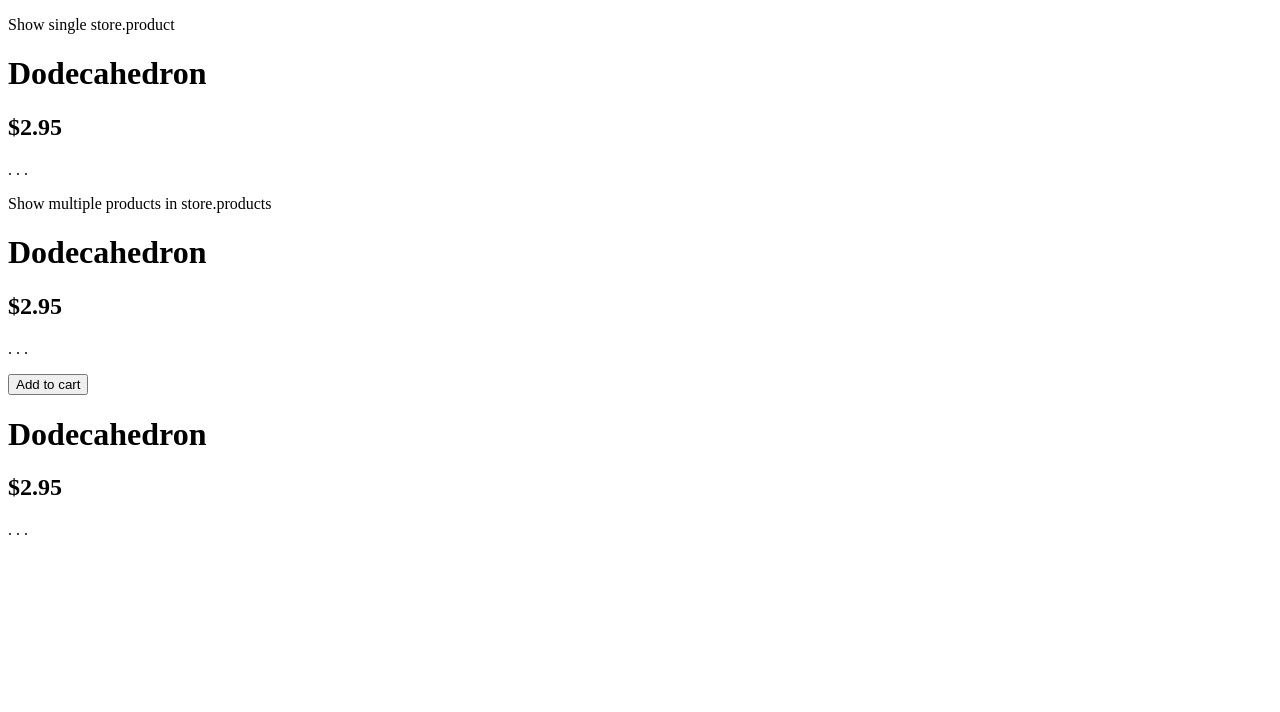
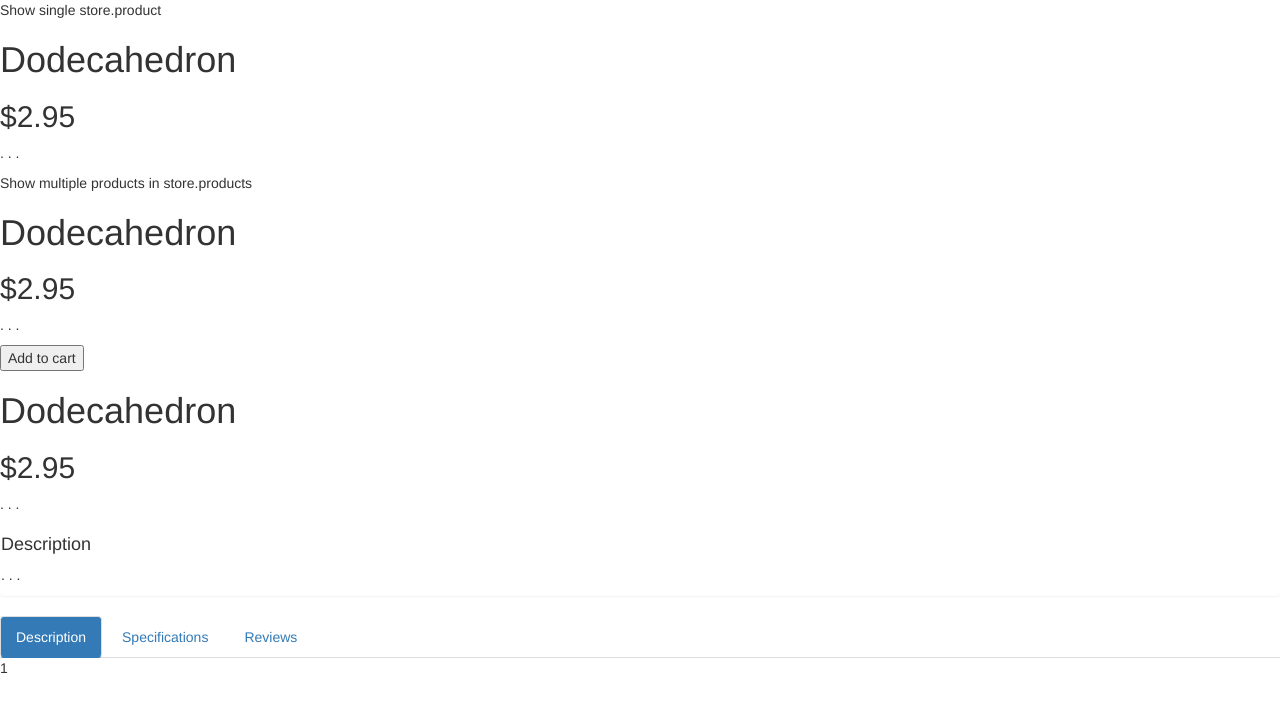
Before and after one commit to mauricioprado00/learning-angular, a plain HTML site: page codeschool/index.html in a window 1280 px wide. Drawn offline with Linux system fonts and the light colour scheme.

Commit message:
ng-class, ng-init, ng-click

```diff
--- a/codeschool/index.html
+++ b/codeschool/index.html
@@ -1,11 +1,13 @@
 <!DOCTYPE html>
 <html ng-app="store">
 <head>
-	<link rel="stylesheet" type="text/css" href="js/bootstrap-3.3.4-dist/js/bootstrap.min.js">
+	<link rel="stylesheet" type="text/css" href="js/bootstrap-3.3.4-dist/css/bootstrap.min.css">
+	<link rel="stylesheet" type="text/css" href="js/bootstrap-3.3.4-dist/css/bootstrap-theme.min.css">
+	<script type="text/javascript" src="js/bootstrap-3.3.4-dist/js/bootstrap.min.js"></script>
+	<script type="text/javascript" src="js/angular.min.js"></script>
+	<script type="text/javascript" src="js/app.js"></script>
 </head>
 <body ng-controller="StoreController as store">
-	<script type="text/javascript" src="js/angular.min.js"></script>
-	<script type="text/javascript" src="js/app.js"></script>
 	<p>{{"Show single store.product"}}</p>
 	<div ng-hide="store.product.soldOut">
 		<h1>{{store.product.name}}</h1>
@@ -21,5 +23,35 @@
 		<p>{{product.description}}</p>
 		<button ng-show="product.canPurchase">Add to cart</button>
 	</div>
+
+	<div class="panel" ng-show="tab === 1">
+		<h4>Description</h4>
+		<p>{{store.product.description}}</p>
+	</div>
+	<div class="panel" ng-show="tab === 2">
+		<h4>Specifications</h4>
+		<p>None yet</p>
+	</div>
+	<div class="panel" ng-show="tab === 3">
+		<h4>Reviews</h4>
+		<p>None yet</p>
+	</div>
+	<section ng-init="tab = 1">
+		<ul class="nav nav-tabs nav-pills">
+			<li ng-class="{active: tab === 1}">
+				<a href ng-click="tab = 1">Description</a>
+			</li>
+			<li ng-class="{active: tab === 2}">
+				<a href ng-click="tab = 2">Specifications</a>
+			</li>
+			<li ng-class="{active: tab === 3}">
+				<a href ng-click="tab = 3">Reviews</a>
+			</li>
+		</ul>
+	</section>
+
+
+	{{tab}}
+
 </body>
 </html>
```
